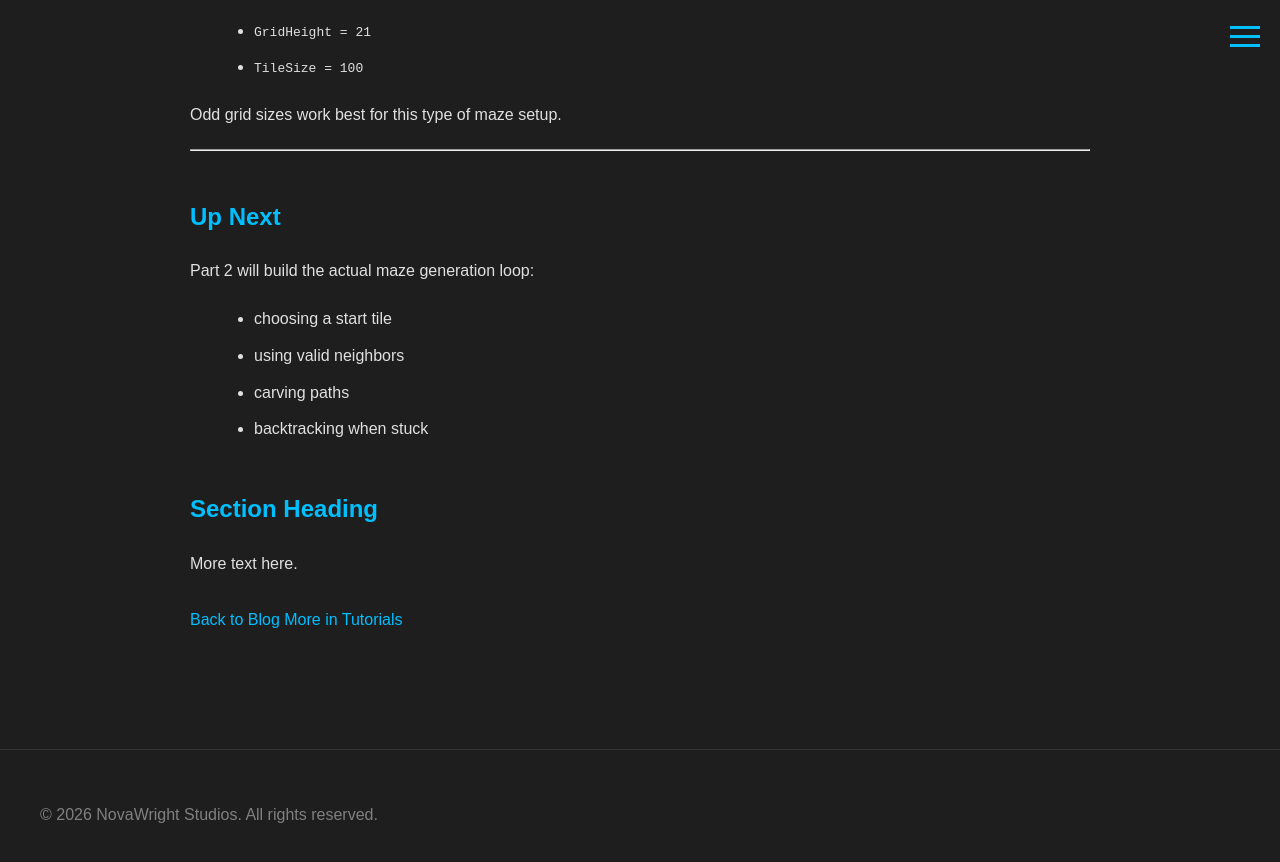
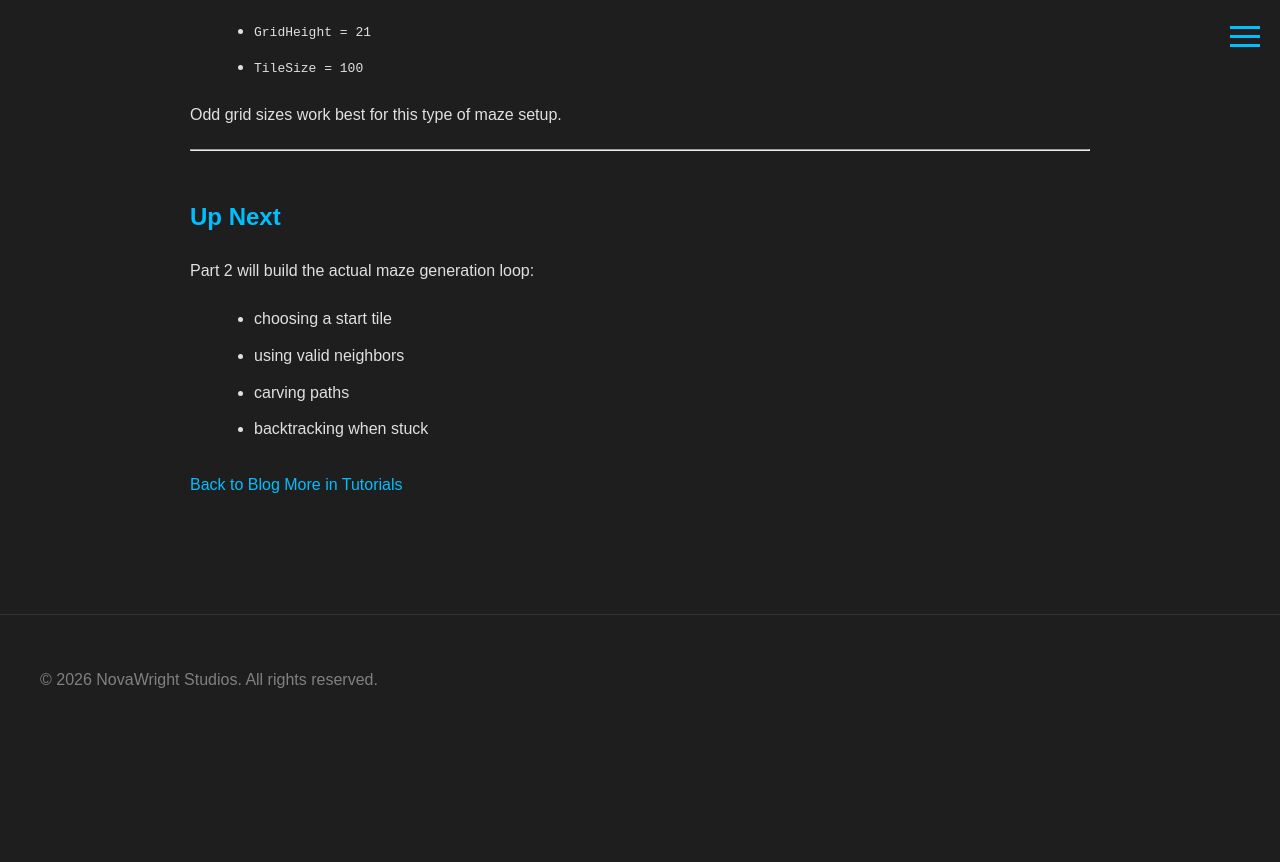
Before and after one commit to ScriptureExamined/NovawrightStudios, a Jekyll site: the page built from _posts/2025-08-02-UE5-Maze-Tutorial-using-Blueprints.md, in a window 1280 px wide and 900 px high, scrolled down 15812 px. Shown: the top 862 px of the window. Built offline with Jekyll 4.4.1, drawn with Linux system fonts in a browser that asks for light colours; after the commit the page ends 16577 px from its top, so only the background shows below that.

Commit message:
Update 2025-08-02-UE5-Maze-Tutorial-using-Blueprints.md

```diff
--- a/_posts/2025-08-02-UE5-Maze-Tutorial-using-Blueprints.md
+++ b/_posts/2025-08-02-UE5-Maze-Tutorial-using-Blueprints.md
@@ -618,7 +618,3 @@ Part 2 will build the actual maze generation loop:
 - using valid neighbors
 - carving paths
 - backtracking when stuck
-
-## Section Heading
-
-More text here.
```
